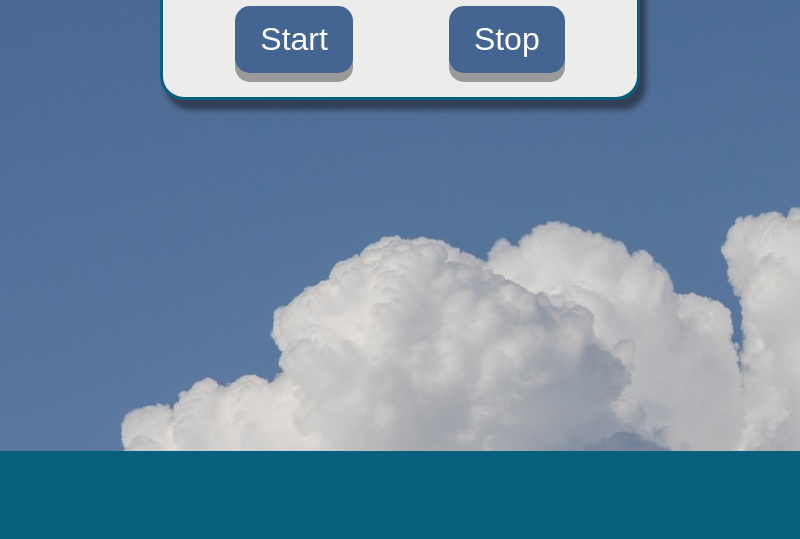
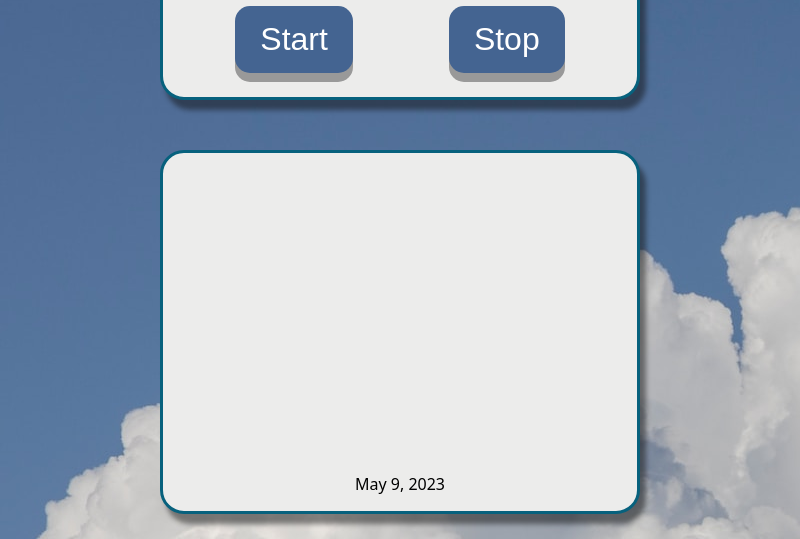
Before and after one commit to cerealkiller1997/Pomo.Clock, an Electron app: page src/index.html in a window 800 px wide. Shown: the part 349-888 px from the top of the page. Before the commit the page ends 800 px from the top, so only its background shows below. Drawn offline with Linux system fonts and the light colour scheme.

Commit message:
se agrego nueva seccion, trabajando

```diff
--- a/src/index.html
+++ b/src/index.html
@@ -36,6 +36,10 @@
       <button class="stop-btn">Stop</button>
     </div>
   </div>
+  <div class="boxInfo">
+    <span id="spanDate"></span>
+  </div>
+
   <audio id="beep">
     <source src="/sounds/soundfinish.mp3" type="audio/mp3">
   </audio>
--- a/src/renderer.js
+++ b/src/renderer.js
@@ -43,3 +43,10 @@ function stopTimer() {
 
 startBtn.addEventListener('click', startTimer);
 stopBtn.addEventListener('click', stopTimer);
+
+//Date
+var months = ['January','February','March','April','May','June','July',
+'August','September','October','November','December'];
+var tomorrow = new Date();
+tomorrow.setTime(tomorrow.getTime() + (1000*3600*24));
+document.getElementById("spanDate").innerHTML = months[tomorrow.getMonth()] + " " + tomorrow.getDate()+ ", " + tomorrow.getFullYear();
--- a/src/style.css
+++ b/src/style.css
@@ -87,11 +87,7 @@ nav a {
     text-align: center;
     border: 0.2rem solid var(--main-color);
     border-radius: 1.5rem;
-    /* padding: 5rem; */
-    padding: 7rem;
-    padding-top: 1rem;
-    padding-bottom: 1rem;
-    /*  */
+    padding: 1rem 7rem;
     display: flex;
     flex-direction: column;
     justify-content: center;
@@ -99,9 +95,7 @@ nav a {
     background: var(--second-color);
     font-family: system-ui, -apple-system, BlinkMacSystemFont, 'Segoe UI', Roboto, Oxygen, Ubuntu, Cantarell, 'Open Sans', 'Helvetica Neue', sans-serif;
     box-shadow: 6px 10px 5px #0c0c0d77;
-
 }
-
 .time-left {
     font-size: 8rem;
     font-weight: bold;
@@ -169,3 +163,27 @@ nav a {
 .buttons .stop-btn:hover {
     background-color: var(--three-color);
 }
+
+/* BoxInfo */
+.boxInfo {
+    width: 250px;
+    margin: 25px auto;
+    text-align: center;
+    border: 0.2rem solid var(--main-color);
+    border-radius: 1.5rem;
+    padding: 20rem 7rem 1rem;
+    display: flex;
+    flex-direction: column;
+    justify-content: center;
+    align-items: center;
+    background: var(--second-color);
+    font-family: system-ui, -apple-system, BlinkMacSystemFont, 'Segoe UI', Roboto, Oxygen, Ubuntu, Cantarell, 'Open Sans', 'Helvetica Neue', sans-serif;
+    box-shadow: 6px 10px 5px #0c0c0d77;
+}
+.boxInfo #spanDate {
+    /* background-color: black; */
+    color: black;
+    font-size: 1rem;
+    font-family: system-ui, -apple-system, BlinkMacSystemFont, 'Segoe UI', Roboto, Oxygen, Ubuntu, Cantarell, 'Open Sans', 'Helvetica Neue', sans-serif;
+
+}
```
